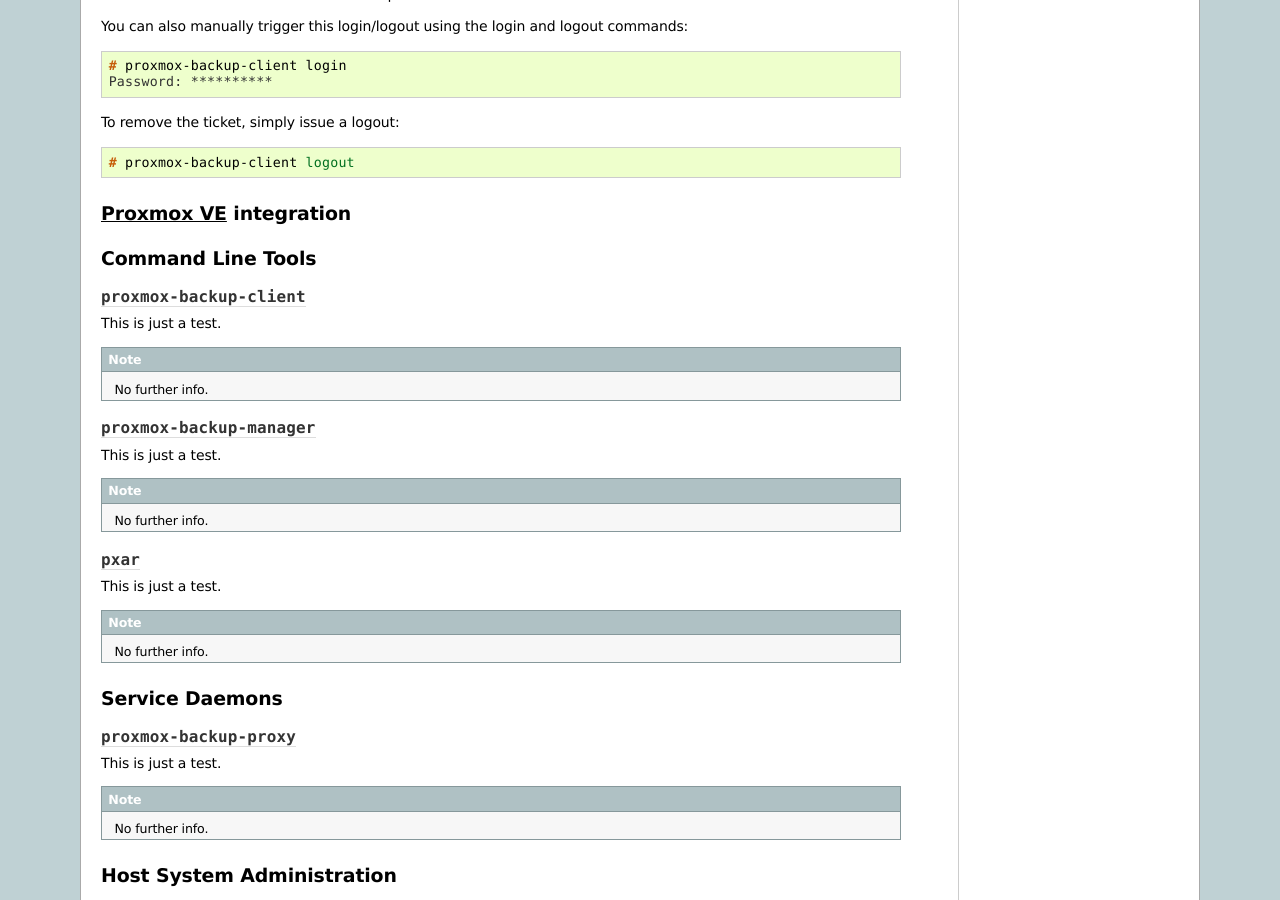
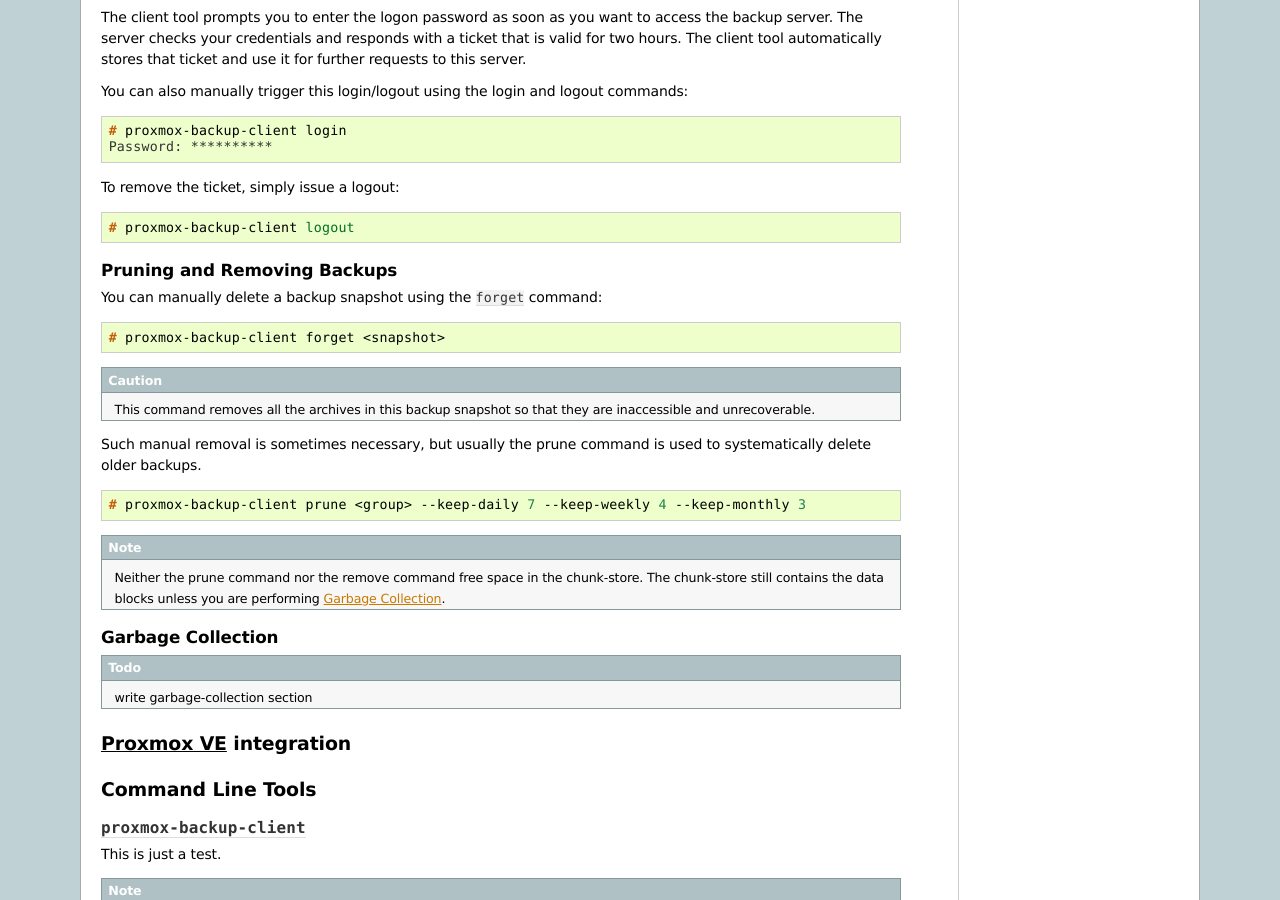
Before and after one commit to proxmox/proxmox-backup, a Sphinx documentation site: the page built from docs/administration-guide.rst, in a window 1280 px wide and 900 px high, scrolled down 5179 px. Built offline with Sphinx 7.4.7, drawn with Linux system fonts in a browser that asks for light colours; some of the changed text lies outside the part shown.

Commit message:
docs/administration-guide.rst: add prune docs

```diff
--- a/docs/administration-guide.rst
+++ b/docs/administration-guide.rst
@@ -97,6 +97,13 @@
 ~~~~~~~~~~~
 
 The time when the backup was made.
+
+
+Backup Group
+~~~~~~~~~~~~
+
+We call the tuple ``<type>/<ID>`` a backup group. Such group
+may contains one or more backup snapshots.
 
 
 Backup Snapshot
@@ -395,6 +402,42 @@
   # proxmox-backup-client logout
 
 
+Pruning and Removing Backups
+~~~~~~~~~~~~~~~~~~~~~~~~~~~~
+
+You can manually delete a backup snapshot using the ``forget``
+command:
+
+.. code-block:: console
+
+  # proxmox-backup-client forget <snapshot>
+
+
+.. caution:: This command removes all the archives in this backup
+   snapshot so that they are inaccessible and unrecoverable.
+
+
+Such manual removal is sometimes necessary, but usually the prune
+command is used to systematically delete older backups.
+
+.. code-block:: console
+
+  # proxmox-backup-client prune <group> --keep-daily 7 --keep-weekly 4 --keep-monthly 3
+
+
+.. note:: Neither the prune command nor the remove command free space
+   in the chunk-store. The chunk-store still contains the data blocks
+   unless you are performing :ref:`garbage-collection`.
+
+
+.. _garbage-collection:
+
+Garbage Collection
+~~~~~~~~~~~~~~~~~~
+
+.. todo:: write garbage-collection section
+
+
 .. _pve-integration:
 
 `Proxmox VE`_ integration
```
